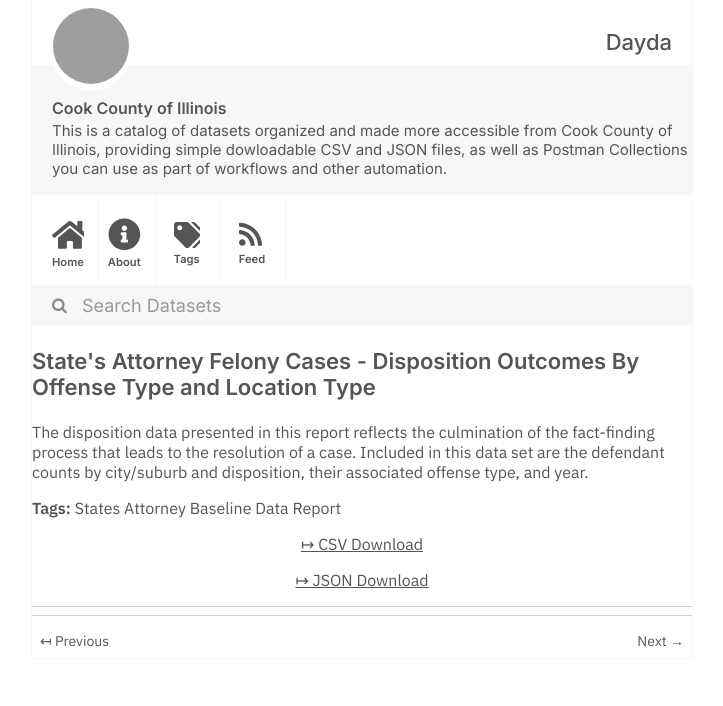
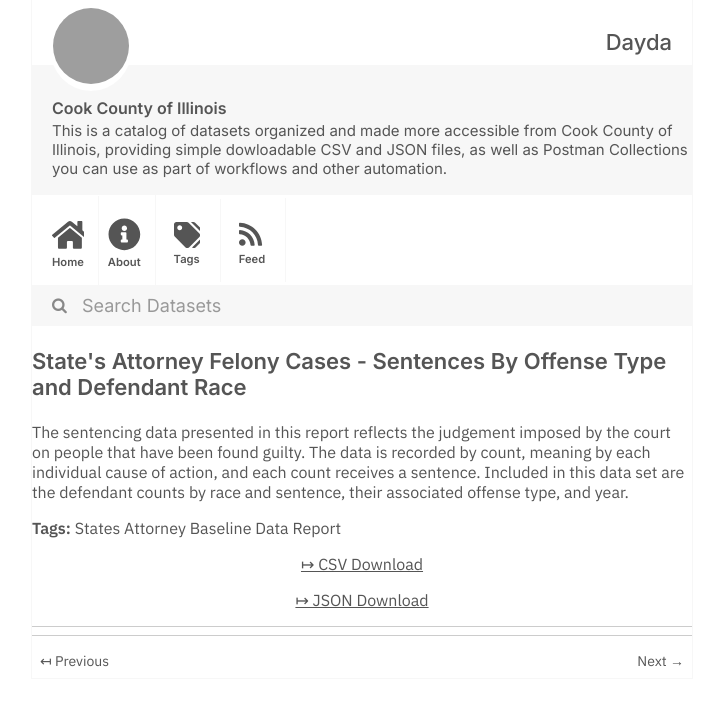
Before and after one commit to dayda-entities/cook-county-of-illinois, a Jekyll site: the page built from _posts/2020-11-10-state's-attorney-felony-cases-.md, in a window 1280 px wide, cut to the strip 0-706 px from the top of the page. Shown: the whole strip, without its empty margins (278-1001 px from the left). Built offline with Jekyll 4.4.1, drawn with Linux system fonts in a browser that asks for light colours; grey boxes are pictures that could not be loaded.

Commit message:
Publish Data

```diff
--- a/_posts/2020-11-10-state's-attorney-felony-cases-.md
+++ b/_posts/2020-11-10-state's-attorney-felony-cases-.md
@@ -1,9 +1,7 @@
 ---
-title: >-
-  State's Attorney Felony Cases - Disposition Outcomes By Offense Type and
-  Location Type
-created: '2020-11-10T16:57:11.131758'
-modified: '2020-11-10T16:57:11.131769'
+title: State's Attorney Felony Cases - Sentences By Offense Type and Defendant Race
+created: '2020-11-10T16:57:14.840173'
+modified: '2020-11-10T16:57:14.840184'
 state: active
 type: dataset
 tags:
@@ -11,10 +9,10 @@ tags:
 groups:
   - Local Government
 csv_url: >-
-  https://datacatalog.cookcountyil.gov/api/views/54db-ujna/rows.csv?accessType=DOWNLOAD
+  https://datacatalog.cookcountyil.gov/api/views/6wmz-pidg/rows.csv?accessType=DOWNLOAD
 json_url: >-
-  https://datacatalog.cookcountyil.gov/api/views/54db-ujna/rows.json?accessType=DOWNLOAD
+  https://datacatalog.cookcountyil.gov/api/views/6wmz-pidg/rows.json?accessType=DOWNLOAD
 layout: post
 
 ---
-The disposition data presented in this report reflects the culmination of the fact-finding process that leads to the resolution of a case. Included in this data set are the defendant counts by city/suburb and disposition, their associated offense type, and year.
+The sentencing data presented in this report reflects the judgement imposed by the court on people that have been found guilty. The data is recorded by count, meaning by each individual cause of action, and each count receives a sentence. Included in this data set are the defendant counts by race and sentence, their associated offense type, and year.
```
